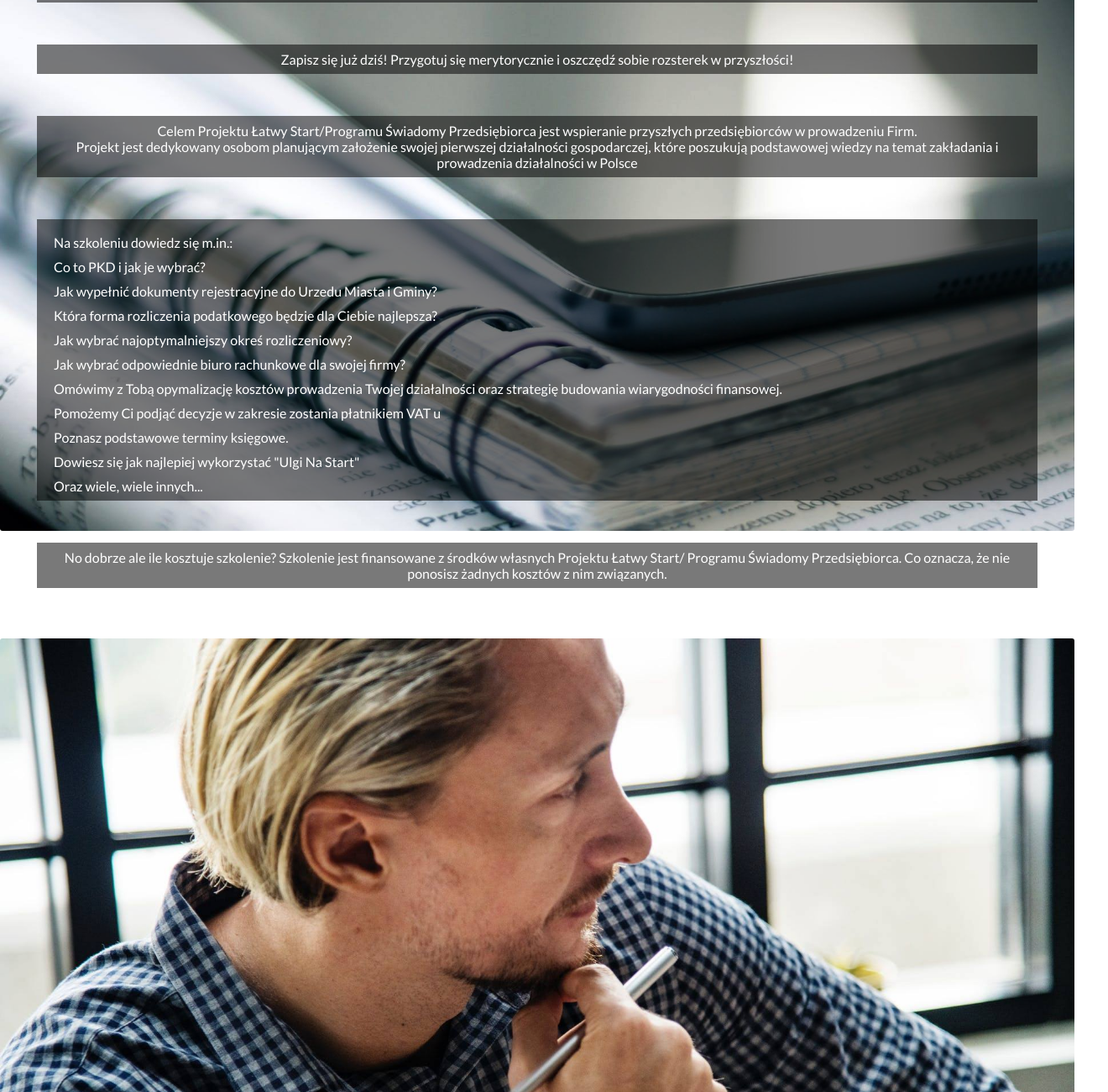
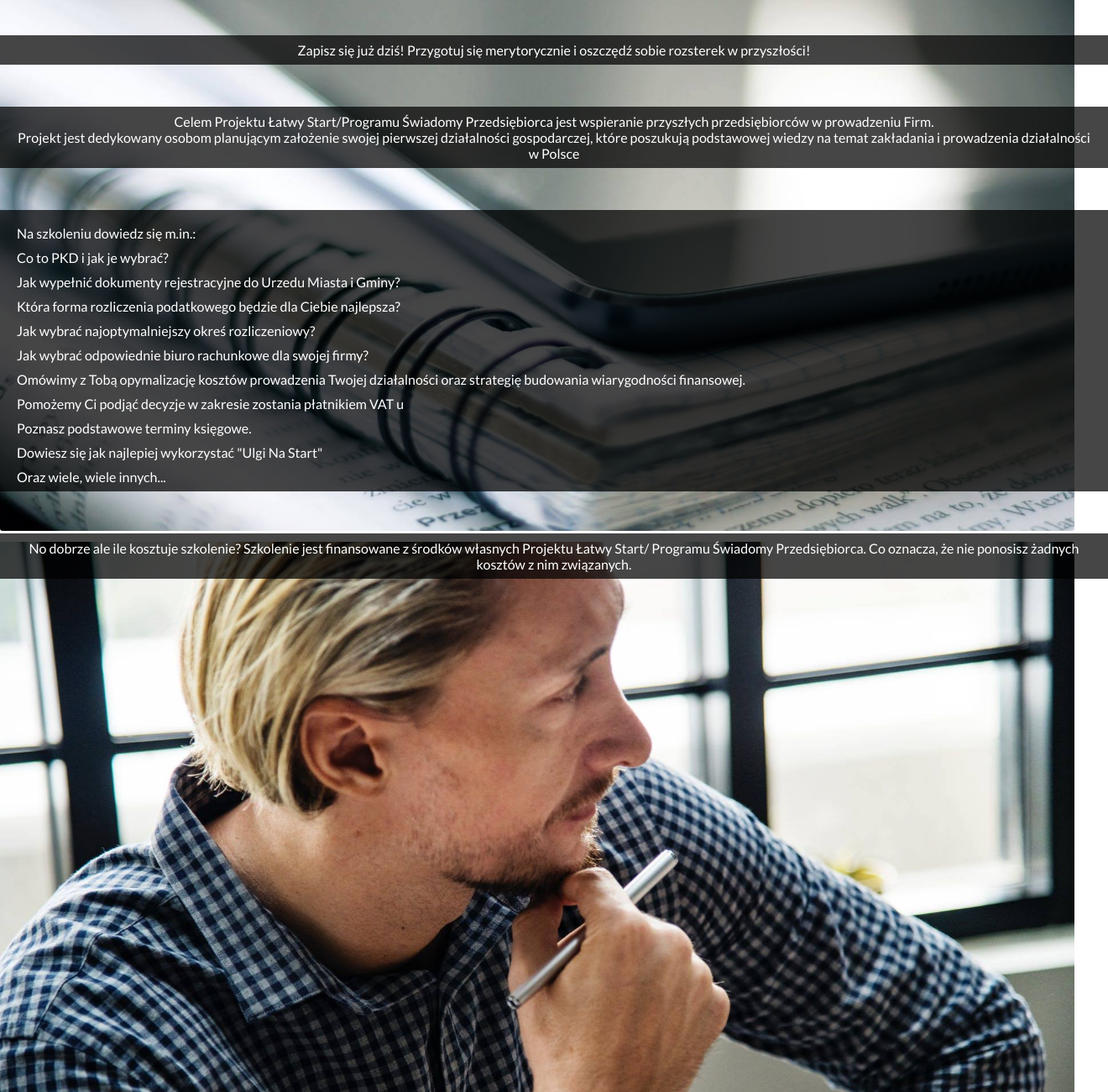
Before and after one commit to piotrpoczwardowski/piotrpoczwardowski.github.io, a plain HTML site: page index.html in a window 1280 px wide. Shown: the part 200-1500 px from the top of the page at 84% size, 1320 px wide, since content can reach past the window. Before the commit the page ends 900 px from the top, so only its background shows below. Drawn offline with Linux system fonts and the light colour scheme.

Commit message:
change frames width

```diff
--- a/index.html
+++ b/index.html
@@ -15,10 +15,12 @@
       body {
         background: white;
         font-family: 'Lato', sans-serif;
+        height: 2000px;
       }
       .background {
         position: fixed;
          width: 100%;
+
 
       }
 
@@ -38,7 +40,7 @@
 
         }
         .section:not(:nth-child(1)) {
-          margin-top: 10vw;
+          margin-top: 1vw;
         }
 
         .header {
@@ -54,11 +56,11 @@
         }
 
         .frame {
-          background: rgba(0, 0, 0, 0.527);
+          background: rgba(0, 0, 0, 0.726);
           color: white;
           text-align: center;
 
-          width: 90%;
+          width: 100%;
           margin: 0 auto;
           padding: 8px 20px;
         }
@@ -67,10 +69,13 @@
         }
         .frames {
           position: absolute;
-          top: 8%;
+          top: 9%;
           left: 0%;
           right: 0%;
           margin: 0 auto;
+        }
+        .frame__text{
+
         }
         .frame__text--paragraph{
 
```
